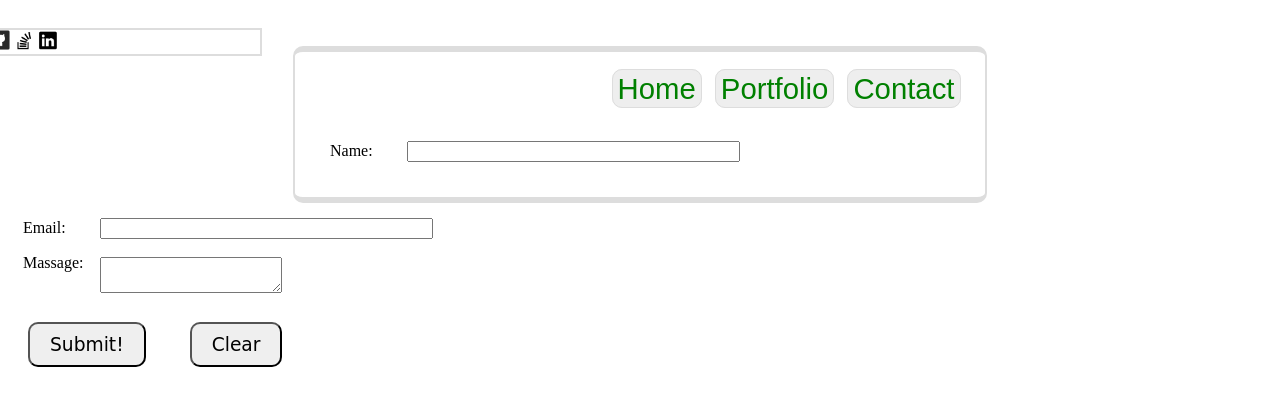
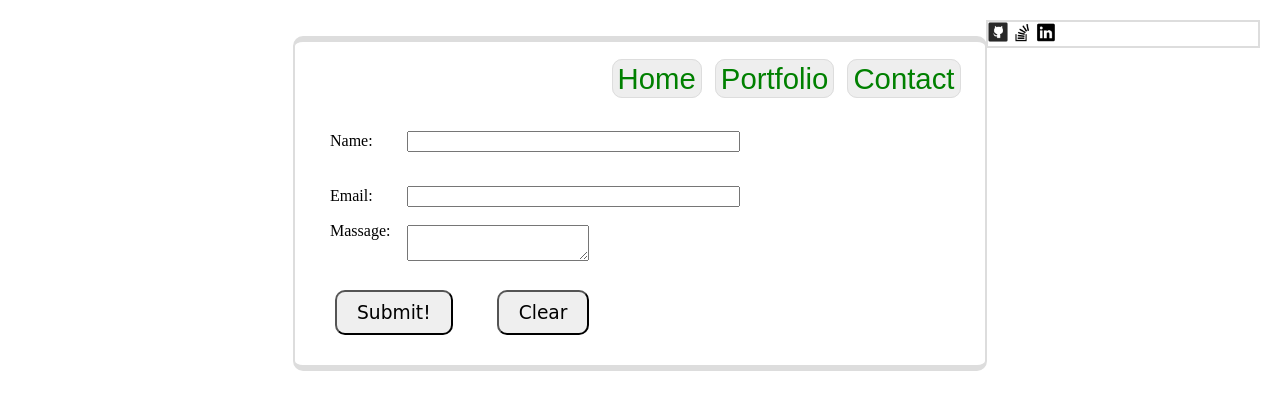
Before and after one commit to coffeeteer/Basic-Portfolio, a PHP site: page /contact.html in a window 1280 px wide; the page is wider, and only the part inside the window is pictured. Shown: the top 410 px of that part. Run offline with PHP 8.4, Linux system fonts and the light colour scheme.

Commit message:
clearfix found commit

```diff
--- a/assets/css/style.css
+++ b/assets/css/style.css
@@ -186,7 +186,23 @@ button {
 }
 
 .sidebar {
-	position: relative;
+	position: absolute;
 	right: 20px;
 	top: 20px;
 }
+
+.clearfix:after {
+     visibility: hidden;
+     display: block;
+     font-size: 0;
+     content: " ";
+     clear: both;
+     height: 0;
+     }
+
+.clearfix {
+	overflow: auto;
+	zoom: 1;
+	display: inline-block;
+	clear: both;
+}
--- a/contact.html
+++ b/contact.html
@@ -5,7 +5,7 @@
 	<link rel="stylesheet" type="text/css" href="assets/css/style.css">
 </head>
 
-<body <class="contact-pg">
+<body class="contact-pg" class="clearfix">
 
 	<div class="sidebar">
 		<a href="https://github.com/coffeeteer" target="_blank"><img src="assets/images/git_icon.png" class="icon"></a>
@@ -13,8 +13,10 @@
 		<a href="http://www.linkedin.com" target="_blank"><img src="assets/images/inkedin.png" class="icon"></a>
 	</div>
 
-	<div class="content">
-		<div class="menu">
+	<br clear='all' />
+
+	<div class="content" class="clearfix">
+		<div class="menu" class="clearfix">
 		<a href="index.html" class="menu-link">Home</a>
 		<a href="portfolio.html" class="menu-link">Portfolio</a>
 		<a href="contact.html" class="menu-link">Contact</a>
@@ -24,6 +26,7 @@
 
 		<form>
 
+		<div class="clearfix">
 			<div="contact-top">
 				<label for="name" class="ur-name">Name:</label>
 				<input type="text" id="name" />
@@ -54,7 +57,7 @@
 			</span>
 
 			<br clear='all' />
-
+		</div>
 		</form>
 
 
```
